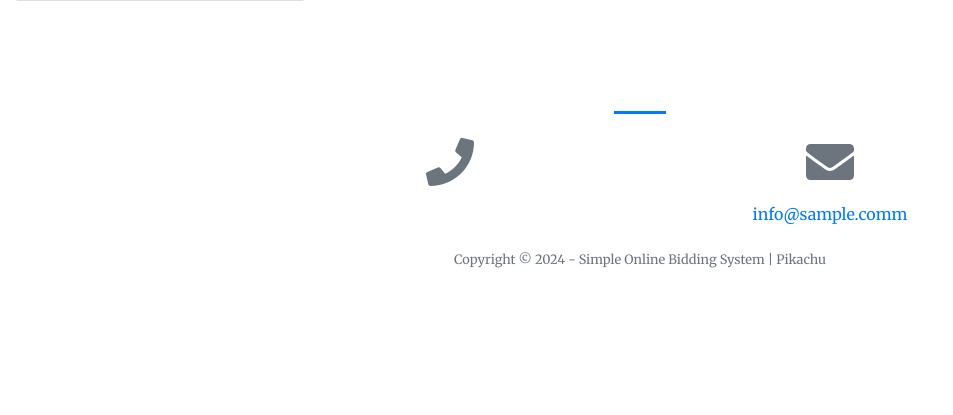
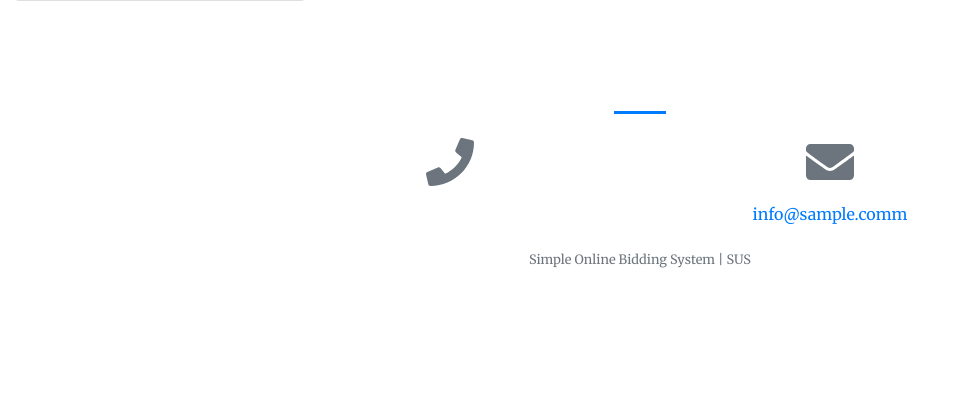
Before and after one commit to NCTesle/Bidding-System, a PHP site: page /index.php in a window 1280 px wide. Shown: the part 465-880 px from the top of the page, without its empty margins (0-953 px from the left). Run offline with PHP 8.4, Linux system fonts and the light colour scheme; data comes from the database, SQL or seed files in the repository; data that the repository does not hold is empty; some libraries are stand-ins or nearby versions.

Commit message:
Update index.php

```diff
--- a/bidding/index.php
+++ b/bidding/index.php
@@ -131,7 +131,7 @@ include('header.php');
     </div>
     <br>
     <div class="container">
-      <div class="small text-center text-muted">Copyright © 2024 - <?php echo $_SESSION['system']['name'] ?> | Pikachu</div>
+      <div class="small text-center text-muted"><?php echo $_SESSION['system']['name'] ?> | SUS</div>
     </div>
   </footer>
 
```
